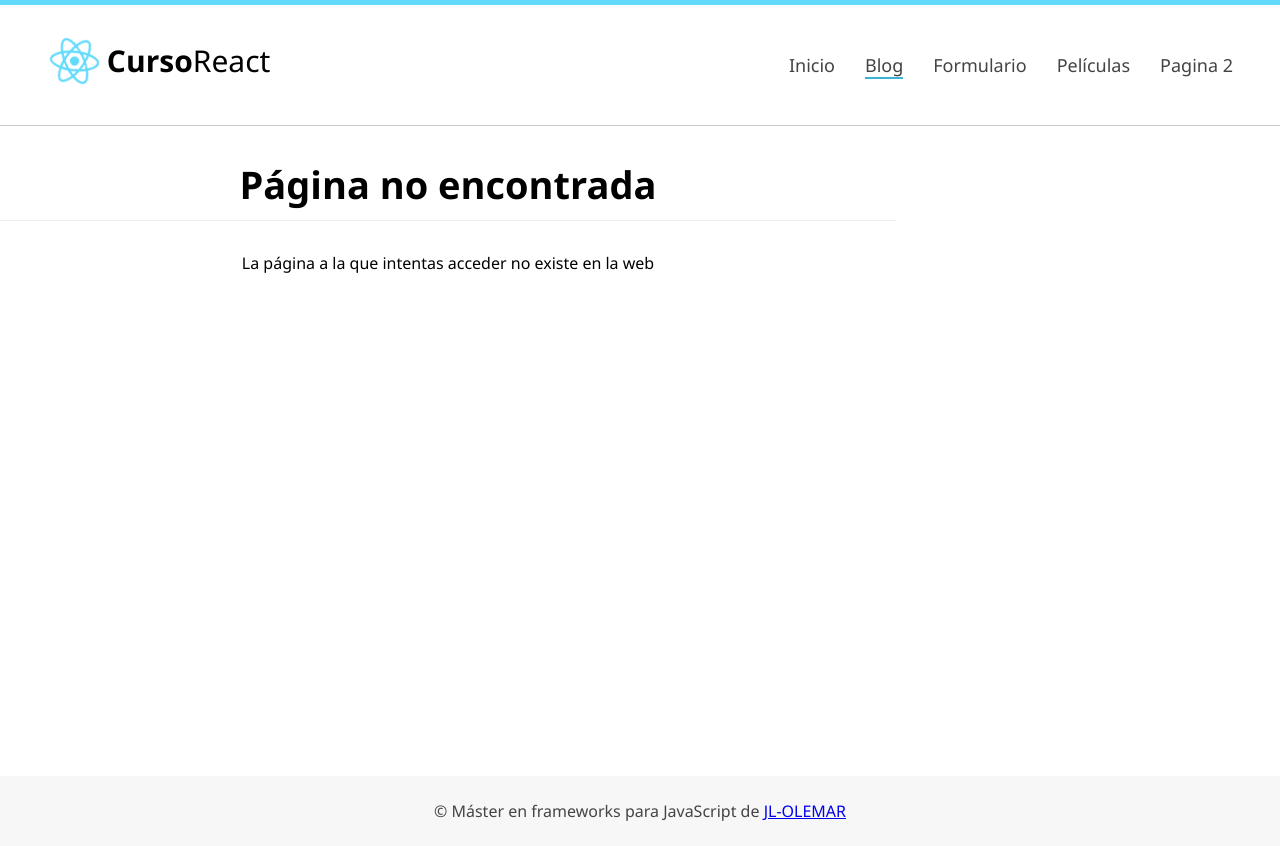
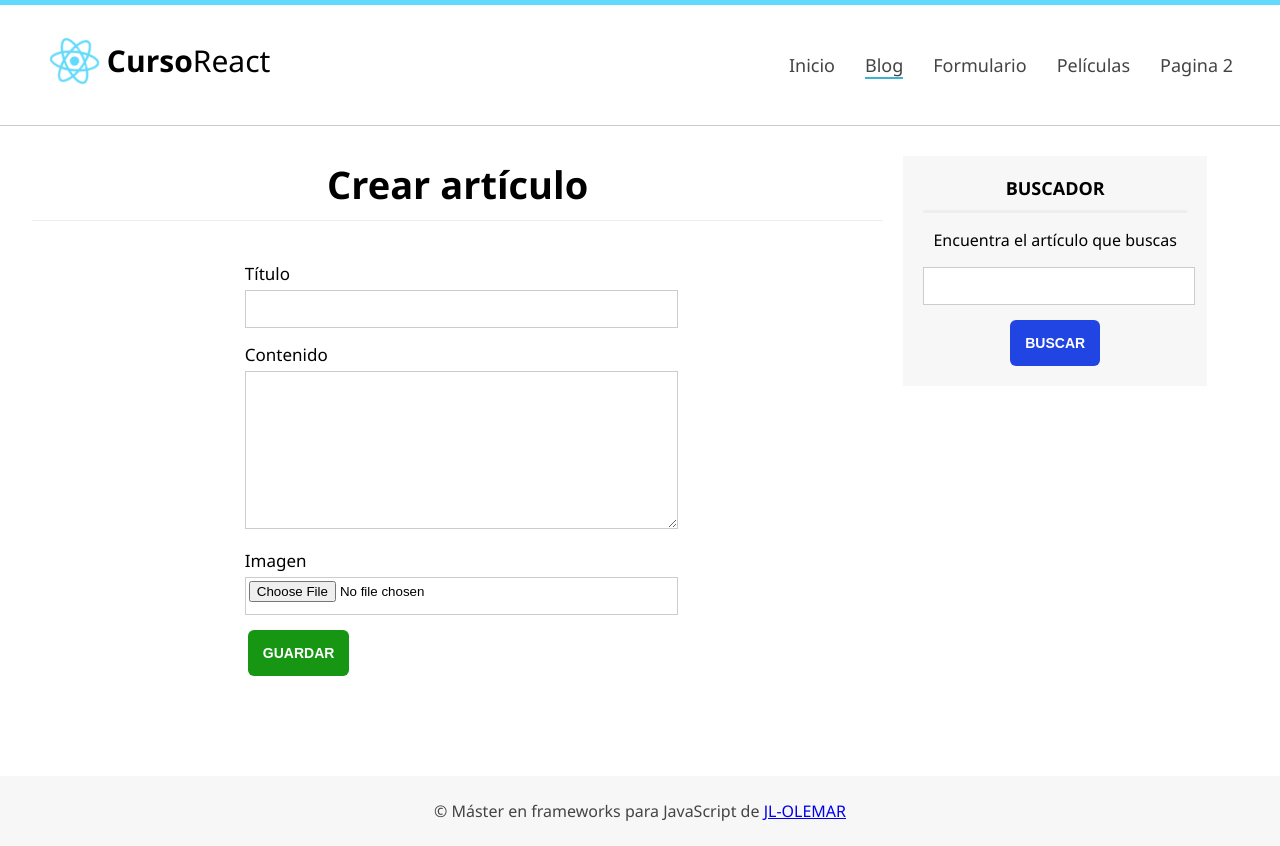
Before and after one commit to JL-OLEMAR/Project-reactJS, a React (Create React App) app: page /blog/crear in a window 1280 px wide. Built offline with nearby package versions, Linux system fonts and the light colour scheme.

Commit message:
new article

```diff
--- a/src/Router.js
+++ b/src/Router.js
@@ -12,6 +12,7 @@
 import Formulario from './components/Formulario';
 import Search from './components/Search';
 import Article from './components/Article';
+import CreateArticle from './components/CreateArticle';
 
 class Router extends Component {
     render() {
@@ -27,6 +28,7 @@
                     <Route exact path="/home" component={Home} />
                     <Route exact path="/blog" component={Blog} />
                     <Route exact path="/blog/articulo/:id" component={Article} />
+                    <Route exact path="/blog/crear" component={CreateArticle} />
                     <Route exact path="/blog/busqueda/:search" component={Search} />
                     <Route exact path="/redirect/:search" render={
                         (props) => {
--- a/src/assets/css/App.css
+++ b/src/assets/css/App.css
@@ -190,6 +190,7 @@
  background: black;
  color: white !important;
  padding: 15px;
+ margin: 3px;
  font-weight: bold;
  text-transform: uppercase;
  font-size: 14px;
@@ -208,10 +209,12 @@
 
 .btn-warning{
   background: rgb(238, 165, 6);
+  float: left;
 }
 
 .btn-danger{
   background: rgb(201, 21, 21);
+  float: left;
 }
 
 .btn-primary{
@@ -246,6 +249,7 @@
 }
 
 input[type="text"],
+input[type="file"],
 textarea{
   width: 100%;
   min-height: 30px;
@@ -258,6 +262,10 @@
 input[type="text"]:focus,
 textarea:focus{
   box-shadow: 0px 0px 5px #eee inset;
+}
+
+input[type="submit"]{
+  margin-top: 10px;
 }
 
 textarea{
--- a/src/components/Article.js
+++ b/src/components/Article.js
@@ -1,12 +1,11 @@
 import React, { Component } from 'react';
-// import { Redirect, Link } from 'react-router-dom';
+import { Link } from 'react-router-dom';
 import axios from 'axios';
 import Moment from 'react-moment';
 import 'moment/locale/es';
 import ImageDefault from '../assets/images/default.png';
 import Global from '../Global';
 import Sidebar from './Sidebar';
-
 
 class Article extends Component {
 
@@ -65,8 +64,8 @@
                                 {article.content}
                             </p>
 
-                            <a href="/" className="btn btn-danger">Editar</a>
-                            <a href="/" className="btn btn-warning">Eliminar</a>
+                            <Link to="/blog" className="btn btn-danger">Editar</Link>
+                            <Link to="/blog" className="btn btn-warning">Eliminar</Link>
 
                             <div className="clearfix"></div>
                         </article>
--- /dev/null
+++ b/src/components/CreateArticle.js
@@ -0,0 +1,132 @@
+import React, { Component } from 'react';
+import { Redirect } from 'react-router-dom';
+import axios from 'axios';
+import Global from '../Global';
+import Sidebar from './Sidebar';
+
+// Válidación formularios y alertas
+
+class CreateArticle extends Component {
+    url = Global.url;
+    titleRef = React.createRef();
+    contentRef = React.createRef();
+
+    state = {
+        article: {},
+        status: null,
+        selectedFile: null
+    };
+
+    changeState = () => {
+        this.setState({
+            article: {
+                title: this.titleRef.current.value,
+                content: this.contentRef.current.value
+            }
+        });
+    }
+
+    saveArticle = (e) => {
+        e.preventDefault();
+
+        // Rellenar state con formulario
+        this.changeState();
+
+        // Hacer una petición http por post para guardar el artículo
+        axios.post(this.url + 'save', this.state.article)
+            .then(res => {
+                if (res.data.article) {
+                    this.setState({
+                        article: res.data.article,
+                        status: 'waiting'
+                    });
+
+                    // Subir la imagen
+                    if (this.state.selectedFile !== null) {
+
+                        // Sacar el id de el artículo guardado
+                        var articleId = this.state.article._id;
+
+                        // Crear form data y añadir fichero
+                        const formData = new FormData();
+                        formData.append(
+                            'file0',
+                            this.state.selectedFile,
+                            this.state.selectedFile.name
+                        );
+
+                        // Petición ajax
+                        axios.post(this.url + 'upload-image/' + articleId, formData)
+                            .then(res => {
+                                if (res.data.article) {
+                                    this.setState({
+                                        article: res.data.article,
+                                        status: 'success'
+                                    });
+                                } else {
+                                    this.setState({
+                                        article: res.data.article,
+                                        status: 'failed'
+                                    });
+                                }
+                            });
+
+                    } else {
+                        this.setState({
+                            status: 'success'
+                        });
+                    }
+
+                } else {
+                    this.setState({
+                        status: 'failed'
+                    });
+                }
+            });
+    }
+
+    fileChange = (event) => {
+        this.setState({
+            selectedFile: event.target.files[0]
+        });
+    }
+
+    render() {
+
+        if (this.state.status === 'success') {
+            return <Redirect to="/blog" />
+        }
+
+        return (
+            <div className="center">
+                <section id="content">
+                    <h1 className="subheader">Crear artículo</h1>
+
+                    <form className="mid-form" onSubmit={this.saveArticle}>
+
+                        <div className="form-group">
+                            <label htmlFor="title">Título</label>
+                            <input type="text" name="title" ref={this.titleRef} onChange={this.changeState} />
+                        </div>
+
+                        <div className="form-group">
+                            <label htmlFor="content">Contenido</label>
+                            <textarea name="content" ref={this.contentRef} onChange={this.changeState}></textarea>
+                        </div>
+
+                        <div className="form-group">
+                            <label htmlFor="file0">Imagen</label>
+                            <input type="file" name="file0" onChange={this.fileChange} />
+                        </div>
+
+                        <input type="submit" value="Guardar" className="btn btn-success" />
+
+                    </form>
+                </section>
+                <Sidebar />
+            </div>
+        );
+    }
+}
+
+export default CreateArticle;
--- a/src/components/Pelicula.js
+++ b/src/components/Pelicula.js
@@ -1,4 +1,5 @@
 import React, { Component } from 'react';
+import { Link } from 'react-router-dom';
 
 class Pelicula extends Component {
 
@@ -18,7 +19,7 @@
 
                 <h2>{titulo}</h2>
                 <span className="date"> Hace 5 minutos </span>
-                <a href="/">Leer más</a>
+                <Link to="/blog">Leer más</Link>
                 <button onClick={this.marcar}>Marcar como favorita</button>
 
                 <div className="clearfix"></div>
--- a/src/components/Sidebar.js
+++ b/src/components/Sidebar.js
@@ -1,5 +1,5 @@
 import React, { Component } from 'react';
-import { Redirect } from 'react-router-dom';
+import { Link, Redirect } from 'react-router-dom';
 
 class Sidebar extends Component {
 
@@ -31,7 +31,7 @@
                 {this.props.blog === "true" &&
                     <div id="nav-blog" className="sidebar-item">
                         <h3>Puedes hacer esto</h3>
-                        <a href="dsf" className="btn btn-success">Crear artículo</a>
+                        <Link to={"/blog/crear"} className="btn btn-success">Crear artículo</Link>
                     </div>
                 }
 
--- a/src/components/Slider.js
+++ b/src/components/Slider.js
@@ -1,5 +1,5 @@
 import React, { Component } from 'react';
-import { Link } from 'react-router-dom'
+import { Link } from 'react-router-dom';
 
 class Slider extends Component {
     render() {
@@ -8,7 +8,7 @@
                 <h1>{this.props.title}</h1>
 
                 {this.props.btn &&
-                    <Link to={'/blog'} className="btn-white">{this.props.btn}</Link>
+                    <Link to='/blog' className="btn-white">{this.props.btn}</Link>
                 }
             </div>
         );
```
Also changed, not shown: 1 other file (tests, documents, lock files or other folders).
